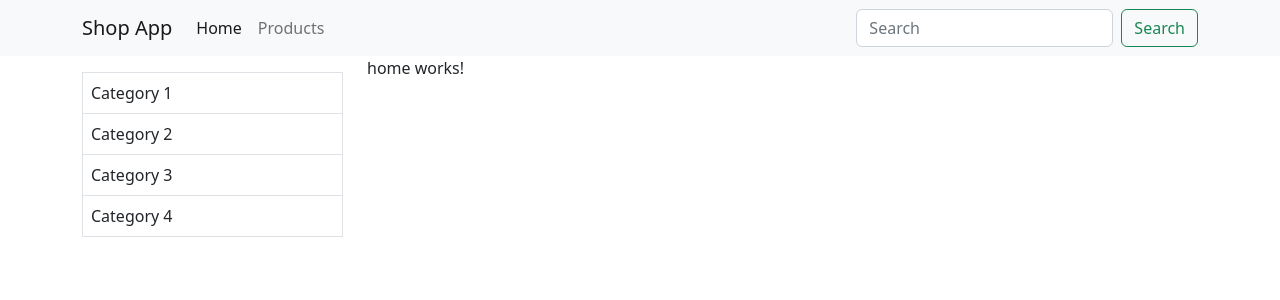
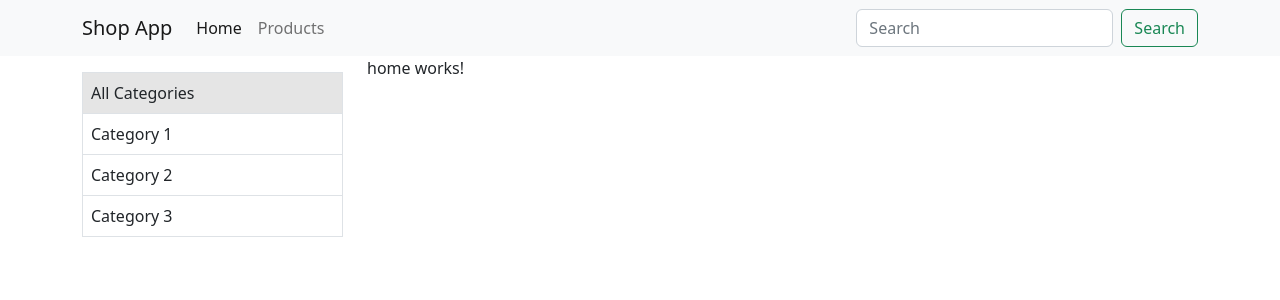
Before and after one commit to furkan-developer/angular-mini-eticaret, an Angular app: page / in a window 1280 px wide. Shown: the top 300 px of the page. Built offline with nearby package versions, Linux system fonts and the light colour scheme.

Commit message:
MODIFY: category component and CategoryRepository contex

```diff
--- a/src/app/categoryside/categoryside.component.html
+++ b/src/app/categoryside/categoryside.component.html
@@ -1,7 +1,12 @@
 <div *ngIf="categories.length > 0; else noCategory">
   <table class="table table-hover table-bordered my-3">
     <tbody>
-      <tr *ngFor="let category of categories">
+      <tr [class.table-active]="isActiveAllCategories">
+        <td>
+          All Categories
+        </td>
+      </tr>
+      <tr *ngFor="let category of categories" (click)="selectCategory(category)" [class.table-active]="category == selectedCategory">
         <td>{{category.name}}</td>
       </tr>
     </tbody>
--- a/src/app/categoryside/categoryside.component.ts
+++ b/src/app/categoryside/categoryside.component.ts
@@ -11,9 +11,21 @@ export class CategorysideComponent {
 
   categories: Category[];
   categoryRepository: CategoryRepository;
+  selectedCategory: Category;
+  isActiveAllCategories: boolean = true;
 
   constructor() {
     this.categoryRepository = new CategoryRepository();
-    this.categories = this.categoryRepository.getCategories();
+    this.categories = this.getAllCategories();
+  }
+
+  getAllCategories():Category[]{
+    return this.categoryRepository.getCategories();
+  }
+
+  selectCategory(category: Category){
+    this.isActiveAllCategories = false;
+    if(category != this.selectedCategory)
+      this.selectedCategory = category;
   }
 }
--- a/src/app/models/category.repository.ts
+++ b/src/app/models/category.repository.ts
@@ -5,8 +5,7 @@ export class CategoryRepository{
   private categories: Category[] = [
     {id: 1, name: "Category 1"},
     {id: 2, name: "Category 2"},
-    {id: 3, name: "Category 3"},
-    {id: 4, name: "Category 4"},
+    {id: 3, name: "Category 3"}
   ]
 
   getCategories():Category[]{
```
